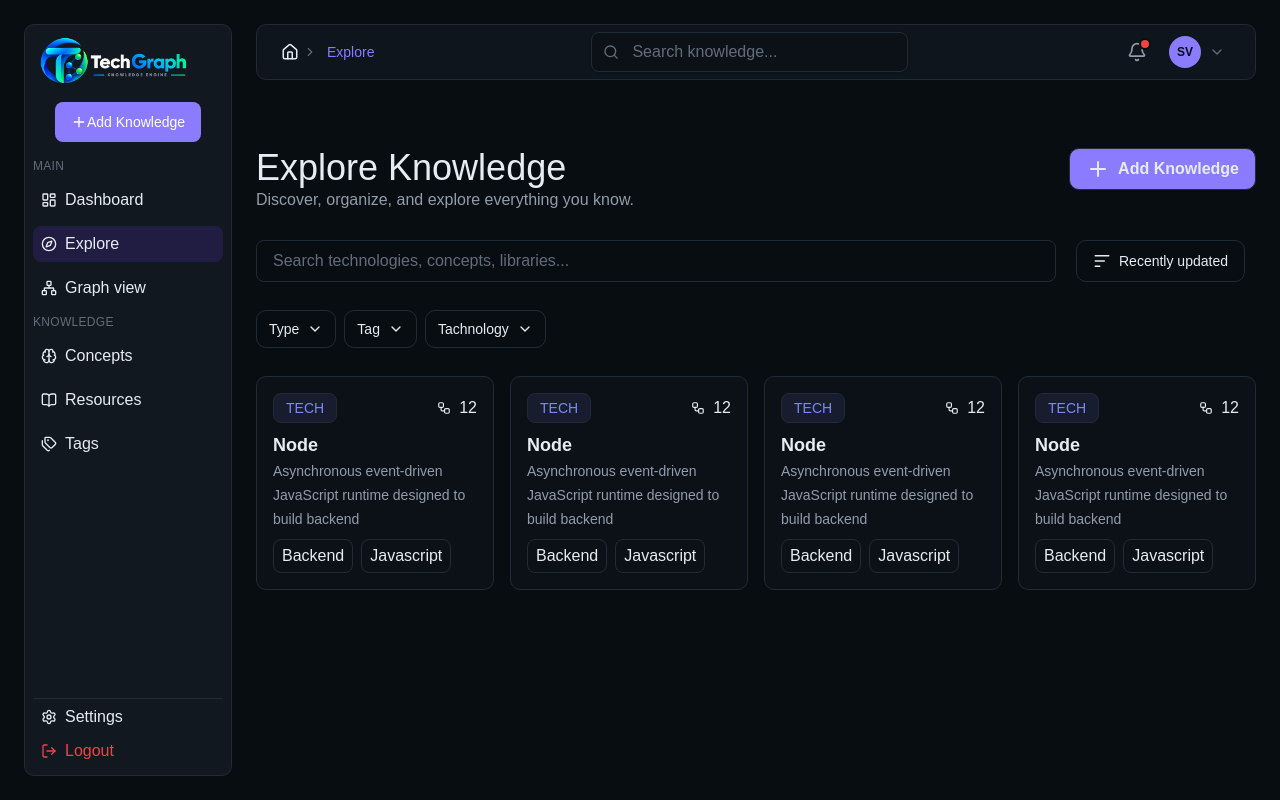
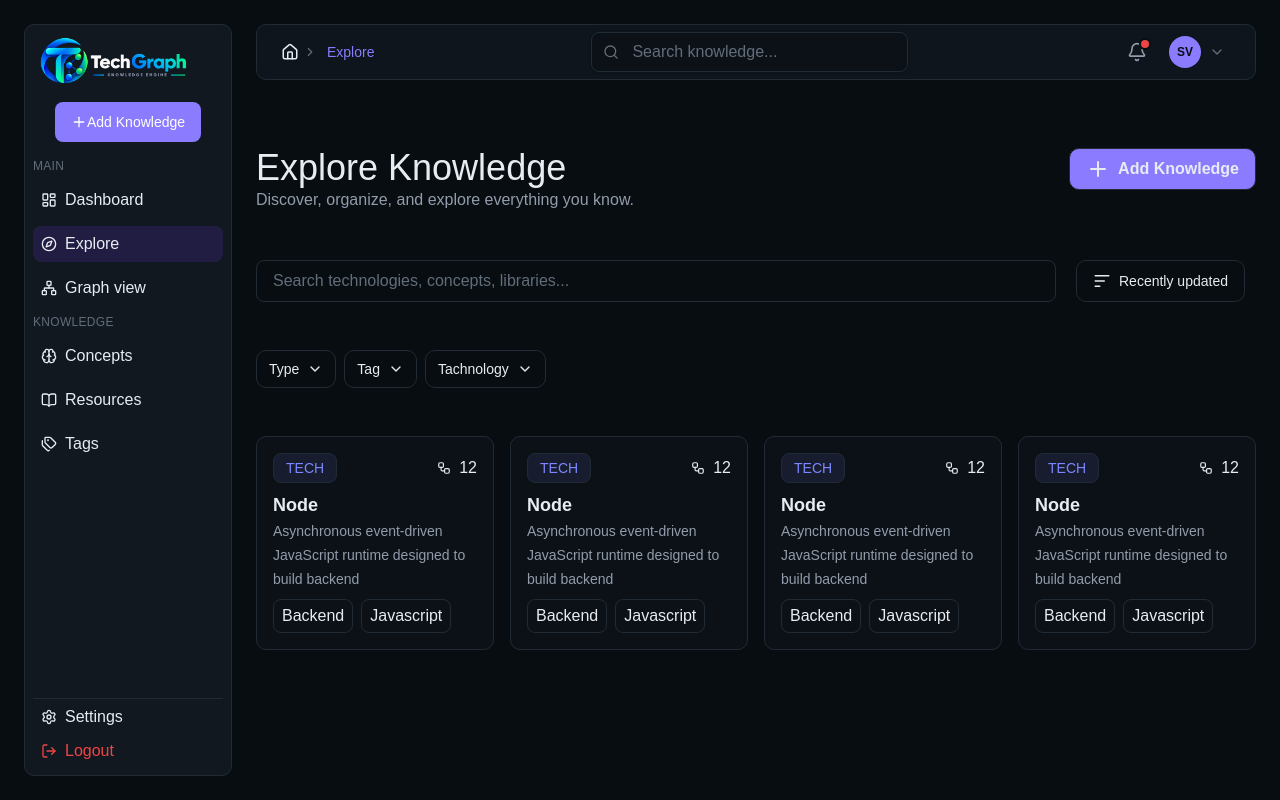
Before and after one commit to sabin-vv/tech-graph, a Next.js app: page /explore in a window 1280 px wide. Built offline with nearby package versions, Linux system fonts and the light colour scheme.

Commit message:
Add flex flex-col gap-5 to DashboardLayout main

```diff
--- a/src/components/layout/DashboardLayout.tsx
+++ b/src/components/layout/DashboardLayout.tsx
@@ -29,7 +29,7 @@ const DashboardLayout = ({ children }: DashBoardProps) => {
         <div className="shrink-0">
           <Navbar onMenuClick={() => setSidebarOpen(!sidebarOpen)} />
         </div>
-        <main className="flex-1 overflow-y-auto px-6 py-4">
+        <main className="flex flex-1 flex-col gap-5 overflow-y-auto px-6 py-4">
           {children}
         </main>
       </div>
```
